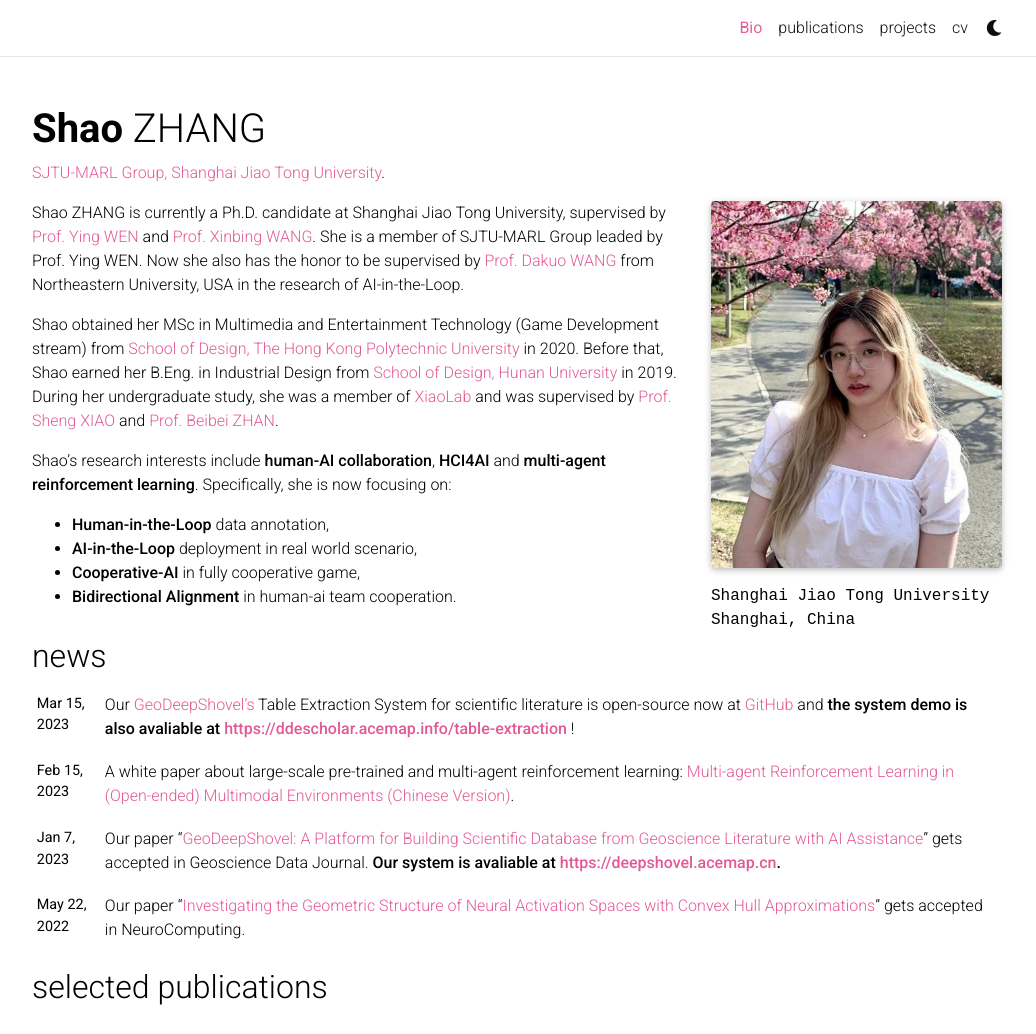
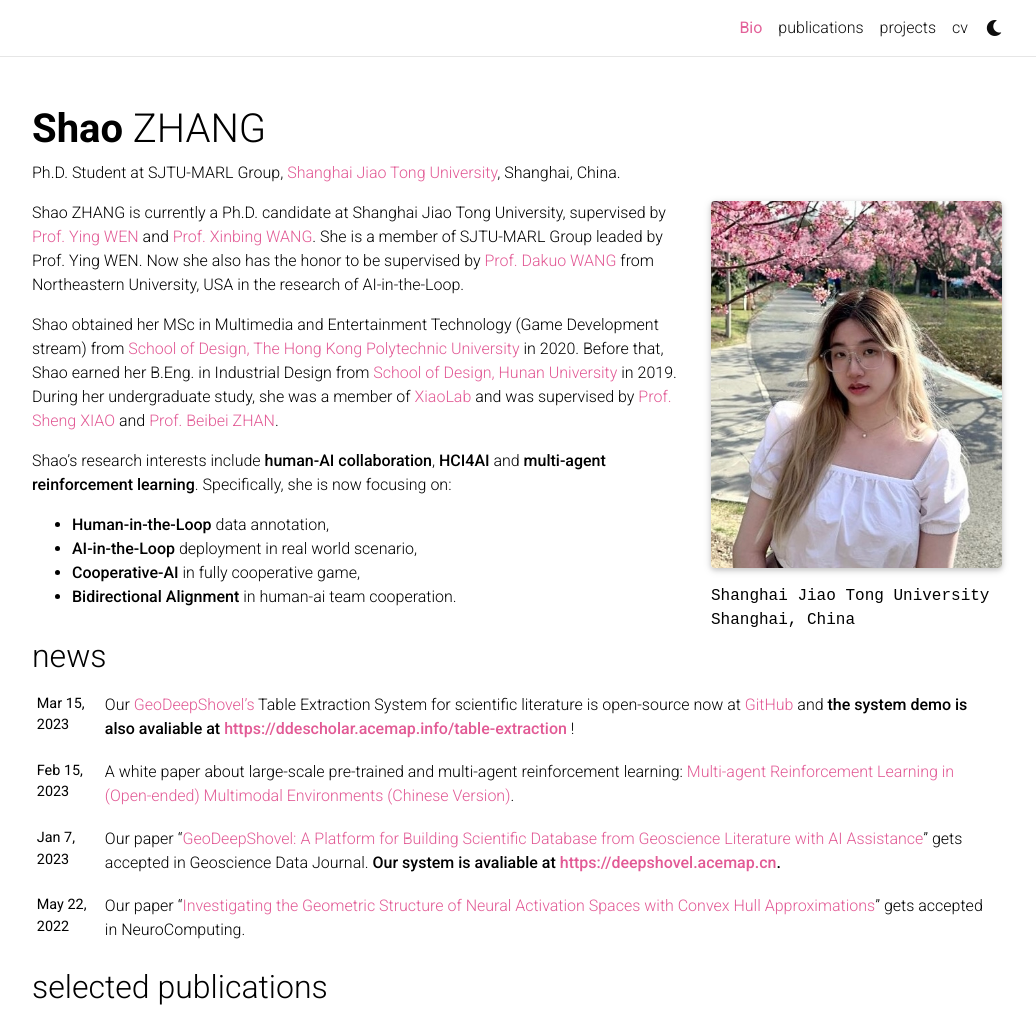
Before and after one commit to ShaoZhang0115/shaozhang_home_page, a Jekyll site: the page built from _pages/about.md, in a window 1280 px wide and 1323 px high, cut to the strip 0-1034 px from the top of the window. Shown: the whole strip, without its empty margins (123-1159 px from the left). Built offline with Jekyll 4.4.1, drawn with Linux system fonts in a browser that asks for light colours; full-size pictures stand in for the smaller copies a plugin makes; comment, search, counter and statistics services are not loaded; a style sheet for code colours, icons or effects is not loaded.

Commit message:
Update about.md

```diff
--- a/_pages/about.md
+++ b/_pages/about.md
@@ -2,7 +2,7 @@
 layout: about
 title: Bio
 permalink: /
-subtitle: <a href='#'>SJTU-MARL Group, Shanghai Jiao Tong University</a>.
+subtitle: Ph.D. Student at SJTU-MARL Group,<a href='https://www.sjtu.edu.cn/'> Shanghai Jiao Tong University</a>, Shanghai, China.
 
 profile:
   align: right
```
